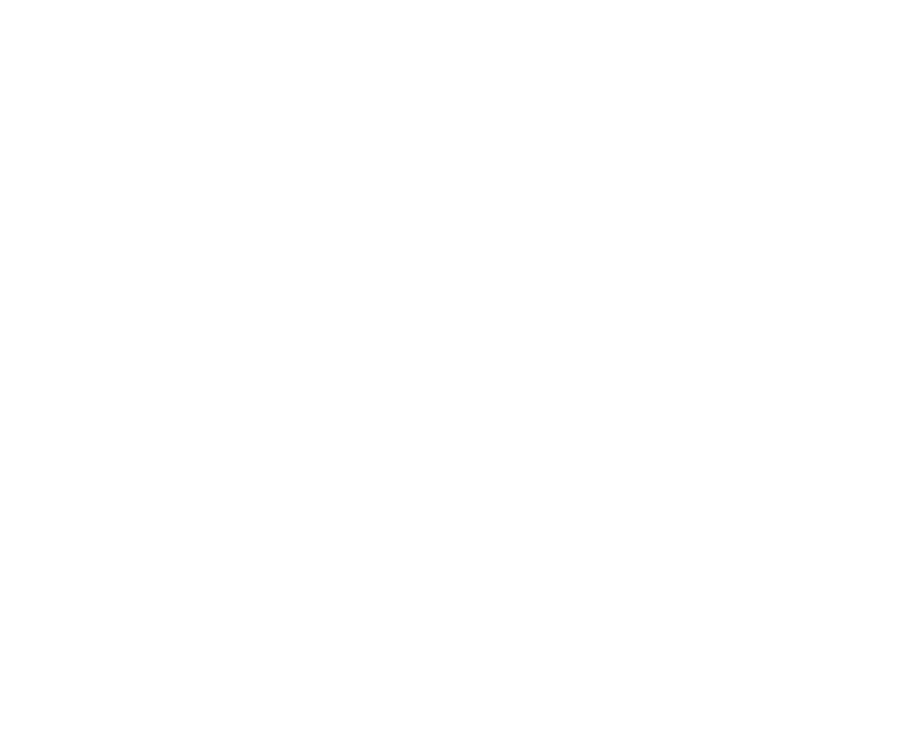
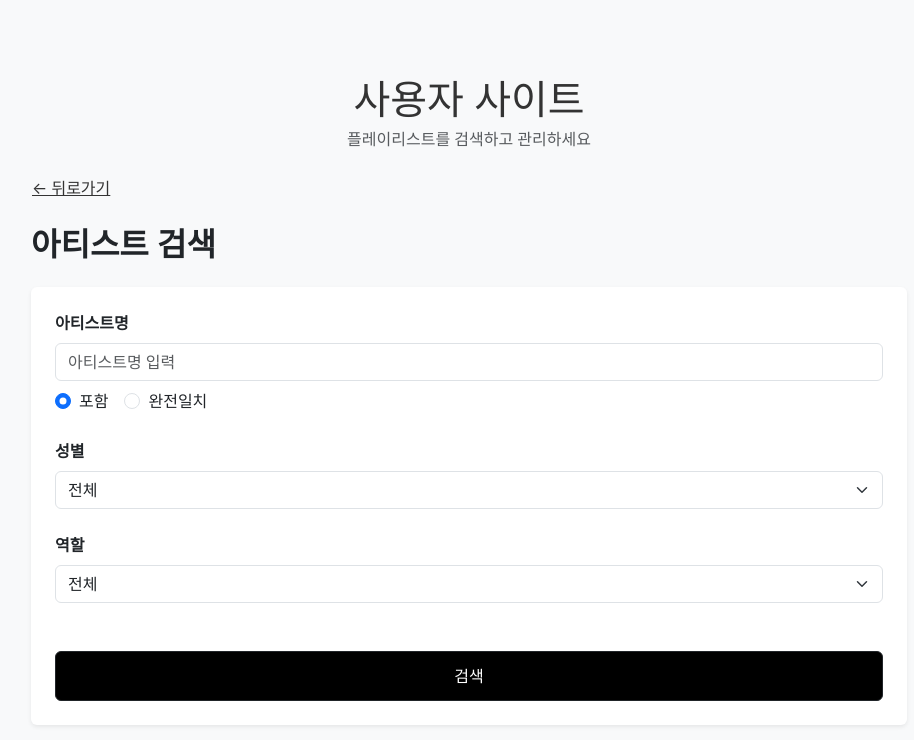
Before and after one commit to wkddnjswns/Phase4-frontend, a React (Create React App) app in the folder frontend/: page /search/artist in a window 1280 px wide. Before the commit this address had no page. Shown: the top 740 px of the page, without its empty margins (171-1085 px from the left). Built offline with nearby package versions, Linux system fonts and the light colour scheme.

Commit message:
Create artist search page

```diff
--- a/frontend/src/App.js
+++ b/frontend/src/App.js
@@ -8,6 +8,7 @@
 import SearchPage from './pages/SearchPage';
 import PlaylistSearchPage from './pages/PlaylistSearchPage';
 import SongSearchPage from './pages/SongSearchPage';
+import ArtistSearchPage from './pages/ArtistSearchPage';
 
 function App() {
   return (
@@ -21,6 +22,7 @@
           <Route path="search" element={<SearchPage />} />
           <Route path="search/playlist" element={<PlaylistSearchPage />} />
           <Route path="search/song" element={<SongSearchPage />} />
+          <Route path="search/artist" element={<ArtistSearchPage />} />
         </Route>
       </Routes>
     </BrowserRouter>
--- /dev/null
+++ b/frontend/src/pages/ArtistSearchPage.js
@@ -0,0 +1,105 @@
+import React, { useState } from 'react';
+import { useNavigate } from 'react-router-dom';
+import { Container, Button, Form, Row, Col, Table, Card } from 'react-bootstrap';
+
+const MOCK_RESULTS = [
+    { id: 'AR001', name: 'BTS', gender: '그룹' },
+    { id: 'AR002', name: 'IU', gender: '여성' },
+    { id: 'AR003', name: '박효신', gender: '남성' },
+    { id: 'AR004', name: '아이유', gender: '여성' },
+    { id: 'AR005', name: 'NewJeans', gender: '그룹' },
+];
+
+const GENDER_OPTIONS = ['전체', '남성', '여성'];
+const ROLE_OPTIONS = ['전체', '가수', '작곡사', '작사가'];
+
+const SearchResultTable = ({ results }) => (
+    <div className="mt-5">
+        <h4 style={{ fontWeight: 'bold' }}>검색 결과 ({results.length}건)</h4>
+        <div className="mt-3 p-4" style={{ backgroundColor: 'white', borderRadius: '8px', boxShadow: '0 1px 3px rgba(0,0,0,0.1)' }}>
+            <Table borderless responsive>
+                <thead style={{ color: '#555' }}>
+                    <tr>
+                        <th className="p-0 pb-2 border-bottom" style={{ width: '30%' }}>아티스트 ID</th>
+                        <th className="p-0 pb-2 border-bottom" style={{ width: '40%' }}>아티스트명</th>
+                        <th className="p-0 pb-2 border-bottom" style={{ width: '30%' }}>성별</th>
+                    </tr>
+                </thead>
+                <tbody>
+                    {results.map((item) => (
+                        <tr key={item.id}>
+                            <td className="p-0 py-2">{item.id}</td>
+                            <td className="p-0 py-2">{item.name}</td>
+                            <td className="p-0 py-2">{item.gender}</td>
+                        </tr>
+                    ))}
+                </tbody>
+            </Table>
+        </div>
+    </div>
+);
+
+function ArtistSearchPage() {
+    const navigate = useNavigate();
+    const [showResults, setShowResults] = useState(false);
+    const [results, setResults] = useState([]);
+
+    const handleGoBack = () => {
+        navigate(-1);
+    };
+
+    const handleSearch = (e) => {
+        e.preventDefault();
+        setResults(MOCK_RESULTS);
+        setShowResults(true);
+    };
+
+    return (
+        <Container style={{ maxWidth: '900px' }}>
+            <div className="mb-4 d-flex align-items-center">
+                <Button variant="link" onClick={handleGoBack} className="p-0" style={{ color: '#333' }}>
+                    ← 뒤로가기
+                </Button>
+            </div>
+
+            <h2 className="mb-4" style={{ fontWeight: 'bold' }}>아티스트 검색</h2>
+
+            <Card className="p-4 shadow-sm" style={{ border: 'none', backgroundColor: 'white' }}>
+                <Form onSubmit={handleSearch}>
+
+                    <Form.Group className="mb-4">
+                        <Form.Label style={{ fontWeight: 'bold' }}>아티스트명</Form.Label>
+                        <Form.Control type="text" placeholder="아티스트명 입력" className="mb-2" />
+                        <div className="d-flex">
+                            <Form.Check type="radio" label="포함" name="artistNameMatch" id="artistNameInclude" defaultChecked className="me-3" />
+                            <Form.Check type="radio" label="완전일치" name="artistNameMatch" id="artistNameExact" />
+                        </div>
+                    </Form.Group>
+
+                    <Form.Group className="mb-4">
+                        <Form.Label style={{ fontWeight: 'bold' }}>성별</Form.Label>
+                        <Form.Select defaultValue="전체">
+                            {GENDER_OPTIONS.map(gender => <option key={gender}>{gender}</option>)}
+                        </Form.Select>
+                    </Form.Group>
+
+                    <Form.Group className="mb-5">
+                        <Form.Label style={{ fontWeight: 'bold' }}>역할</Form.Label>
+                        <Form.Select defaultValue="전체">
+                            {ROLE_OPTIONS.map(role => <option key={role}>{role}</option>)}
+                        </Form.Select>
+                    </Form.Group>
+
+                    <Button variant="dark" type="submit" className="w-100" style={{ backgroundColor: 'black', color: 'white', padding: '12px' }}>
+                        검색
+                    </Button>
+                </Form>
+            </Card>
+
+            {showResults && <SearchResultTable results={results} />}
+
+        </Container>
+    );
+}
+
+export default ArtistSearchPage;
--- a/frontend/src/pages/SearchPage.js
+++ b/frontend/src/pages/SearchPage.js
@@ -45,6 +45,10 @@
     navigate('/search/song');
   };
 
+  const handleArtistSearchClick = () => {
+    navigate('/search/artist');
+  };
+
   return (
     <Container style={{ maxWidth: '900px' }}>
       <div className="mb-4 d-flex align-items-center">
@@ -78,6 +82,7 @@
           color="#BA55D3"
           title="아티스트 검색"
           description="이름, 성별, 역할 검색"
+          onClick={handleArtistSearchClick}
         />
       </Row>
     </Container>
```
